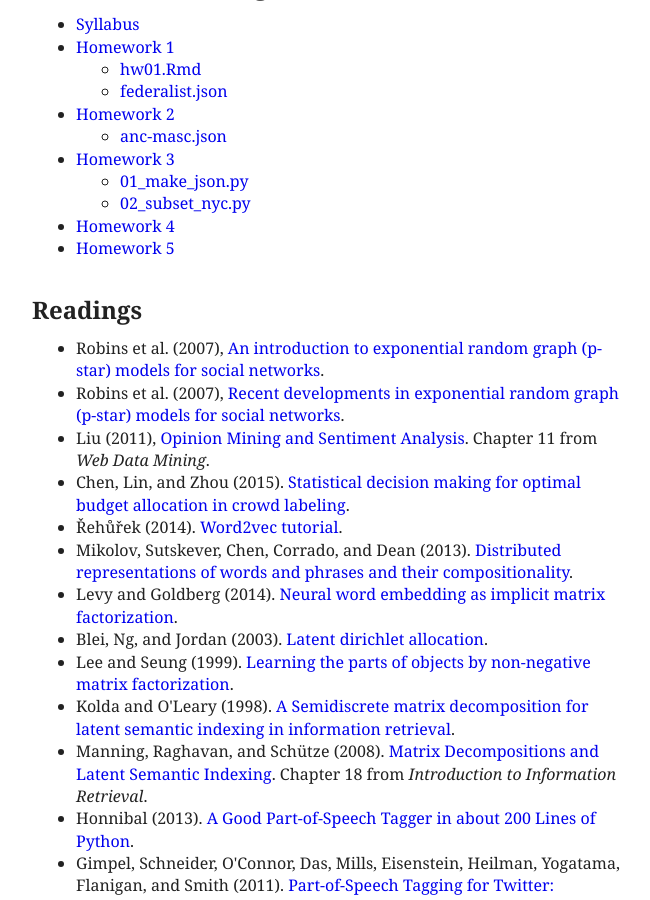
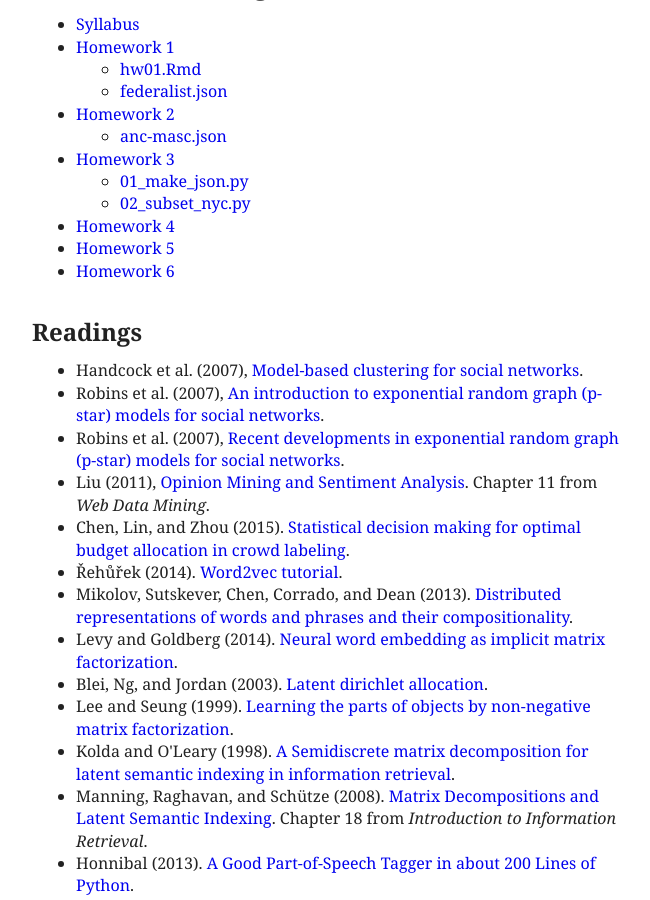
Before and after one commit to patperry/patperry.github.com, a Jekyll site: the page built from course/ssd/index.html, in a window 1280 px wide and 900 px high, scrolled down 599 px. Shown: the whole window, without its empty margins (308-958 px from the left). Built offline with Jekyll 4.4.1, drawn with Linux system fonts in a browser that asks for light colours.

Commit message:
add hw, reading

```diff
--- a/course/ssd/index.html
+++ b/course/ssd/index.html
@@ -68,6 +68,7 @@ stylesheet: style.css?v=1
     </ul>
   <li><a href="hw/hw04.pdf">Homework 4</a>
   <li><a href="hw/hw05.pdf">Homework 5</a>
+  <li><a href="hw/hw06.pdf">Homework 6</a>
 </ul>
 
 <!--
@@ -109,9 +110,8 @@ to take the course.
   <li>Goodreau et al. (2009), <a href="Good09.pdf">Birds of a feather, or
       friend of a friend? Using exponential random graph models to investigate
       adolescent social networks</a>.
-  <li>Handcock et al. (2007), <a href="Hand07.pdf">Model-based clustering for
-      social networks</a>.
 -->
+  <li>Handcock et al. (2007), <a href="reading/Hand07.pdf">Model-based clustering for social networks</a>.
   <li>Robins et al. (2007), <a href="reading/Robi07a.pdf">An introduction to
       exponential random graph (p-star) models for social networks</a>.
   <li>Robins et al. (2007), <a href="reading/Robi07b.pdf">Recent developments in
```
Also changed, not shown: 1 other file.
